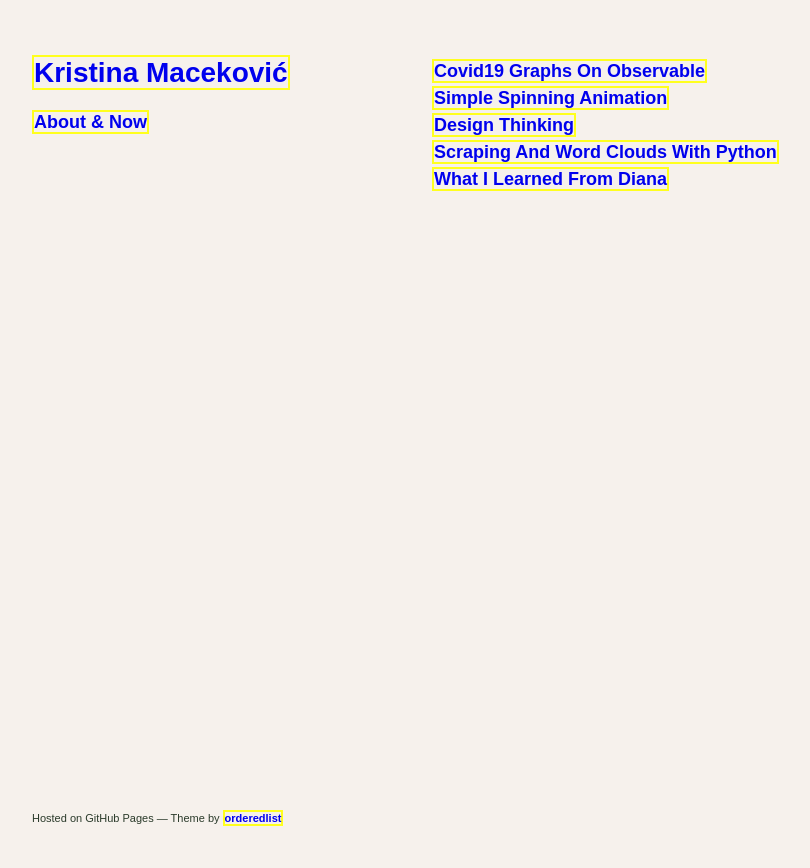
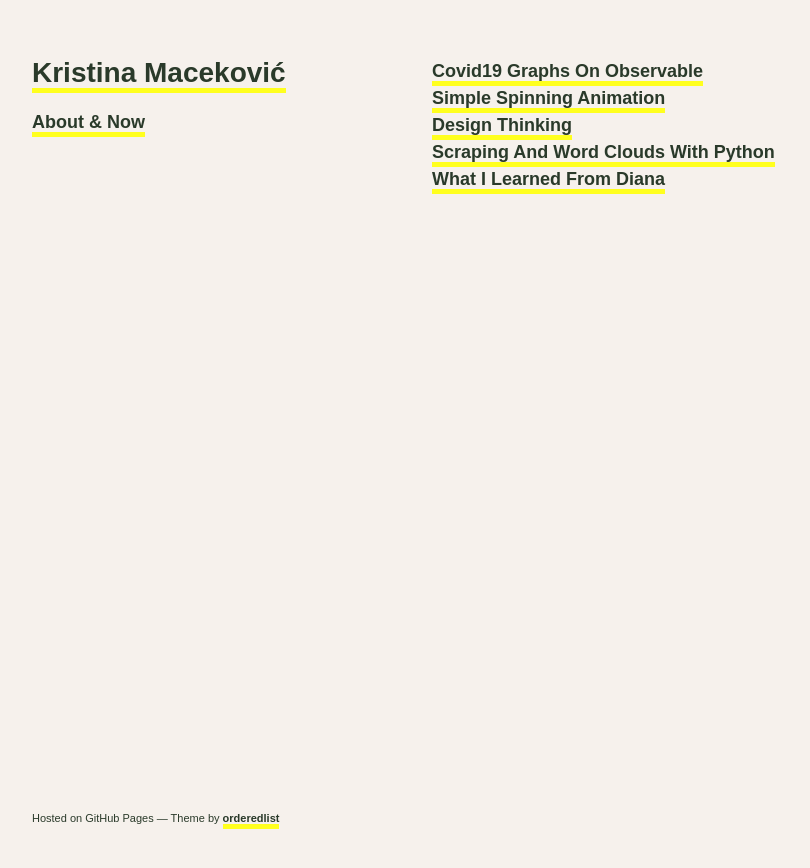
Before and after one commit to kristinamacekovic/new-web, a Jekyll site: the page built from index.md, in a window 1280 px wide. Shown: the top 868 px of the page, without its empty margins (178-988 px from the left). Built offline with Jekyll 4.4.1, drawn with Linux system fonts in a browser that asks for light colours.

Commit message:
Change colors

```diff
--- a/_sass/jekyll-theme-minimal.scss
+++ b/_sass/jekyll-theme-minimal.scss
@@ -62,13 +62,15 @@ h6 {
 a {
   text-decoration: none;
   font-weight: bold;
-  border: 2px solid var(--accent-color);
+  border-bottom: 5px solid var(--accent-color);
+  color: var(--text-color);
 }
 
 a:hover,
 a:focus {
   font-weight: bold;
-  border: 2px solid var(--accent-color);
+  border-bottom: 2px solid var(--accent-color);
+  color: var(--text-color);
 }
 
 a small {
```
